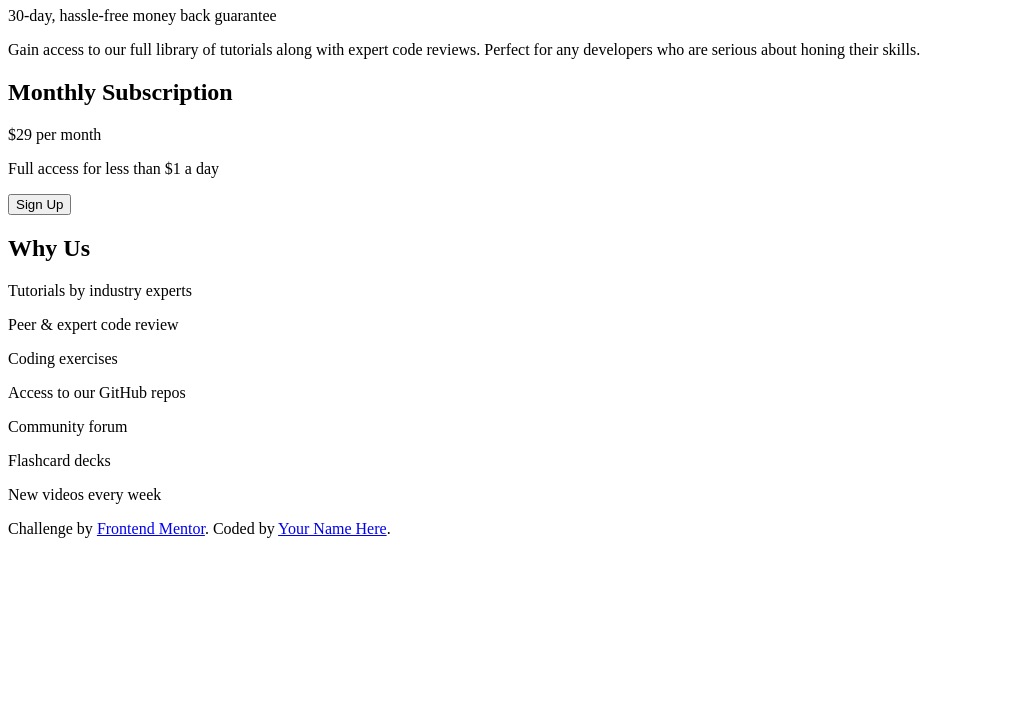
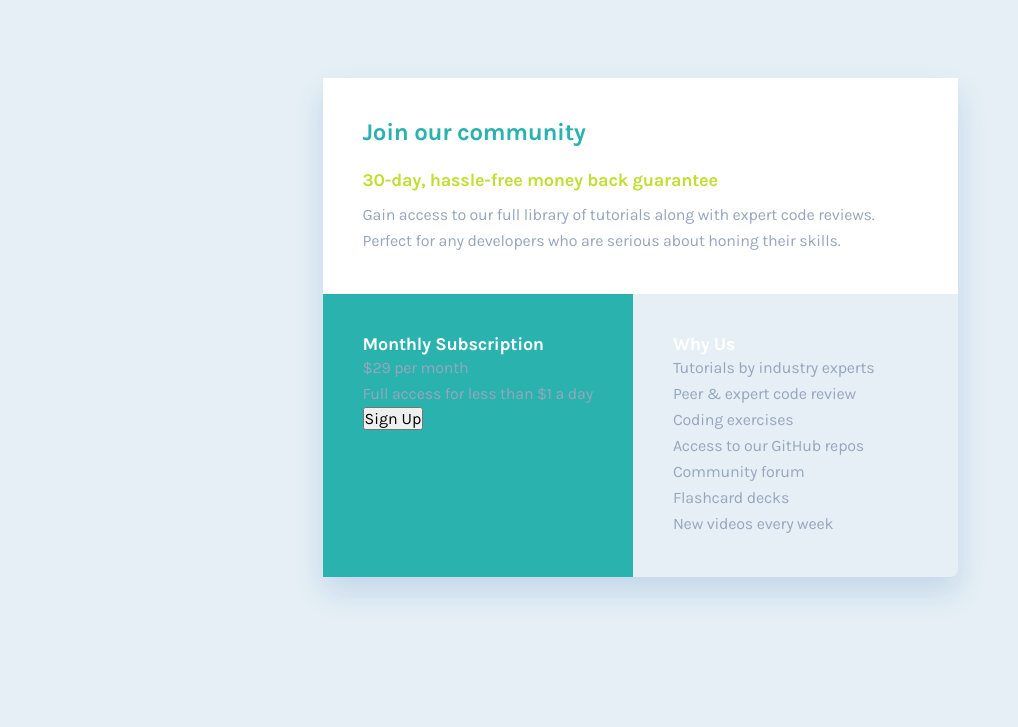
Before and after one commit to aleksandr-efimenko/single-price-grid-component, a website built with Vite: page index.html in a window 1280 px wide. Shown: the part 73-800 px from the top of the page, without its empty margins (0-1018 px from the left). Built offline with nearby package versions, Linux system fonts and the light colour scheme.

Commit message:
create some styles

```diff
--- a/index.html
+++ b/index.html
@@ -11,21 +11,25 @@
 </head>
 
 <body>
-  <main>
-    <h1>Join our community</h1>
-    <p class="slogan">30-day, hassle-free money back guarantee</p>
-    <p class="main-description">
-      Gain access to our full library of tutorials along with expert code reviews.
-      Perfect for any developers who are serious about honing their skills.
-    </p>
+  <main class="card">
+    <div class="top-container">
+      <h1>Join our community</h1>
+      <div class="main-descr-container">
+        <h2 class="slogan">30-day, hassle-free money back guarantee</h2>
+        <p class="main-description">
+          Gain access to our full library of tutorials along with expert code reviews.
+          Perfect for any developers who are serious about honing their skills.
+        </p>
+      </div>
+    </div>
     <div class="bottom-container">
-      <div class="left-container">
+      <div class="bt-left-container">
         <h2>Monthly Subscription</h2>
         <p class="price">&dollar;29 <span class="price-period">per month</span></p>
         <p class="price-description">Full access for less than &dollar;1 a day</p>
         <button class="btn">Sign Up</button>
       </div>
-      <div class="right-container">
+      <div class="bt-right-container">
         <h2>Why Us</h2>
         <div class="why-description">
           <p>Tutorials by industry experts</p>
@@ -40,12 +44,6 @@
     </div>
   </main>
 
-  <footer>
-    <p class="attribution">
-      Challenge by <a href="https://www.frontendmentor.io?ref=challenge" target="_blank">Frontend Mentor</a>.
-      Coded by <a href="#">Your Name Here</a>.
-    </p>
-  </footer>
 </body>
 
 </html>
--- a/package.json
+++ b/package.json
@@ -10,5 +10,8 @@
   },
   "devDependencies": {
     "vite": "^4.2.0"
+  },
+  "dependencies": {
+    "stylelint": "^15.3.0"
   }
 }
--- a/style.css
+++ b/style.css
@@ -1,5 +1,136 @@
 @import url('https://fonts.googleapis.com/css2?family=Karla:wght@400;700&display=swap');
 
 :root {
+  --cyan: hsl(179, 62%, 43%);
+  --bright-yellow: hsl(71, 73%, 54%);
+  --light-gray: hsl(204, 43%, 93%);
+  --grayish-blue: hsl(218, 22%, 67%);
+  --white: hsla(0, 0%, 100%, 1);
+
   --ff-primary: 'Karla', sans-serif;
+
+  --fw-base: 400;
+  --fw-heading: 700;
+
+  /* base font size - applied at body / html level */
+  --fs-base: 1rem;
+  --lh-base: 1.625rem;
+  --ls-base: -0.0125rem;
+
+  /* larger than heading font */
+  --fs-kilo: 2rem;
+  --lh-kilo: 2.3381rem;
+  --ls-kilo: -0.025rem;
+
+  /* heading font */
+
+  /* h1 */
+  --fs-h1-d: 1.5rem;
+  --fs-h1-m: 1.25rem;
+  --fs-h1: var(--fs-h1-d);
+
+  --lh-h1-d: 1.75rem;
+  --lh-h1-m: 1.4612rem;
+  --lh-h1: var(--lh-h1-d);
+
+  --ls-h1-d: -.0187rem;
+  --ls-h1-m: -0.0156rem;
+  --ls-h1: var(--ls-h1-d);
+
+  /* h2 */
+  --fs-h2-d: 1.125rem;
+  --fs-h2-m: .9375rem;
+  --fs-h2: var(--fs-h2-d);
+
+  --lh-h2-d: 1.3125rem;
+  --lh-h2-m: 1.25rem;
+  --lh-h2: var(--lh-h2-d);
+
+  --ls-h2-d: -0.0138rem;
+  --ls-h2-m: -0.0119rem;
+  --ls-h2: var(--ls-h2-d);
+
+  /* smaller than heading font sizes */
+  --fs-milli: 14px;
 }
+
+
+* {
+  margin: 0;
+  padding: 0;
+  font: inherit;
+  box-sizing: border-box;
+  font-family: var(--ff-primary);
+  font-size: var(--fs-base);
+}
+
+body {
+  min-height: 100svh;
+  display: flex;
+  justify-content: center;
+  align-items: center;
+  background-color: var(--light-gray);
+}
+
+h1 {
+  font-size: var(--fs-h1);
+  font-weight: var(--fw-heading);
+  line-height: var(--lh-h1);
+  letter-spacing: var(--ls-h1);
+  color: var(--cyan);
+}
+
+h2 {
+  font-size: var(--fs-h2);
+  font-weight: var(--fw-heading);
+  line-height: var(--lh-h2);
+  letter-spacing: var(--ls-h2);
+  color: var(--bright-yellow);
+}
+
+p {
+  font-size: var(--fs-base);
+  font-weight: var(--fw-base);
+  line-height: var(--lh-base);
+  letter-spacing: var(--ls-base);
+  color: var(--grayish-blue);
+}
+
+.top-container h1 {
+  margin-block-end: 1.5rem;
+}
+
+.top-container h2 {
+  margin-block: 1.5rem .6875rem;
+}
+
+.card {
+  box-shadow: 0px .9375rem 1.875rem hsla(212, 100%, 34%, 0.148847);
+  border-radius: .5rem;
+  max-width: 39.6875rem;
+}
+
+.top-container,
+.bt-left-container,
+.bt-right-container {
+  padding: 2.5rem;
+}
+
+.top-container {
+  background-color: var(--white);
+}
+
+.bottom-container {
+  display: flex;
+  flex: 1;
+}
+
+.bottom-container h2 {
+  color: var(--white);
+}
+
+.bt-left-container {
+  background-color: var(--cyan);
+}
+
+.bt-right-container {}
```
Also changed, not shown: 1 other file.
